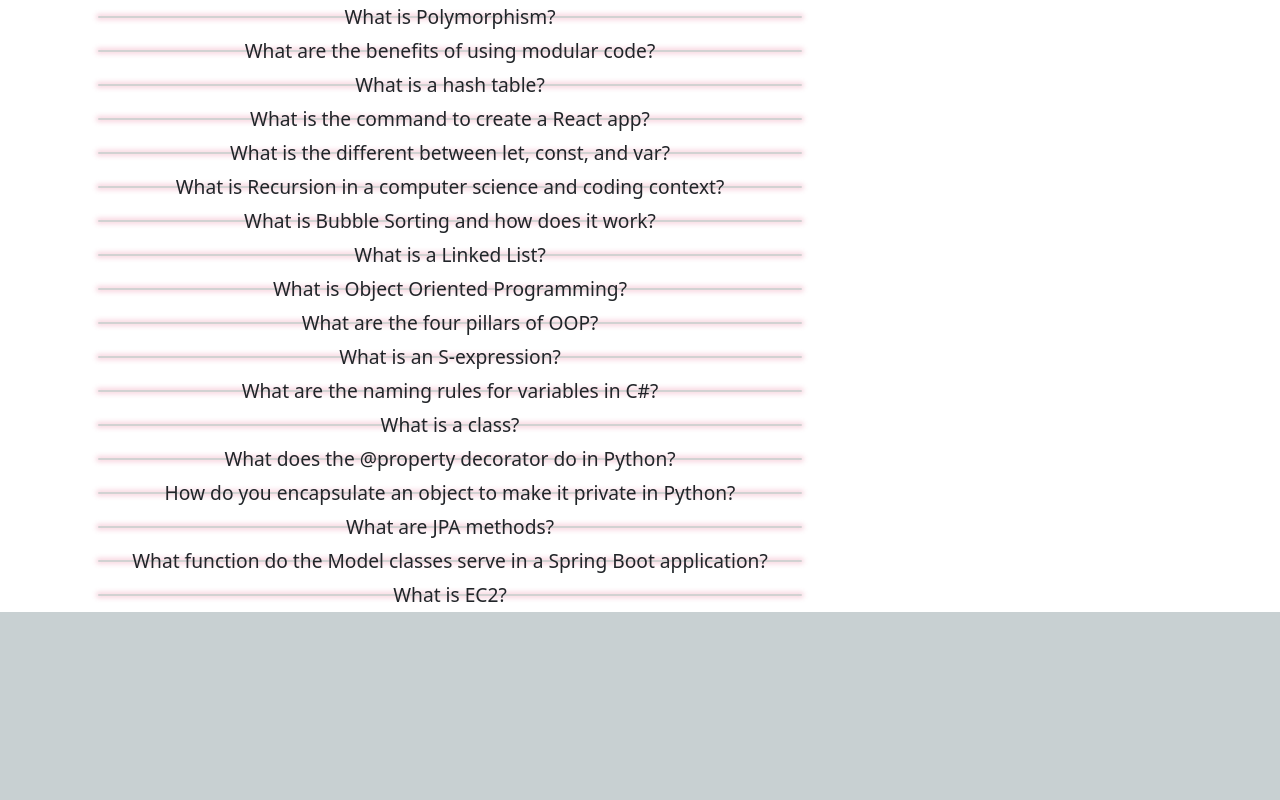
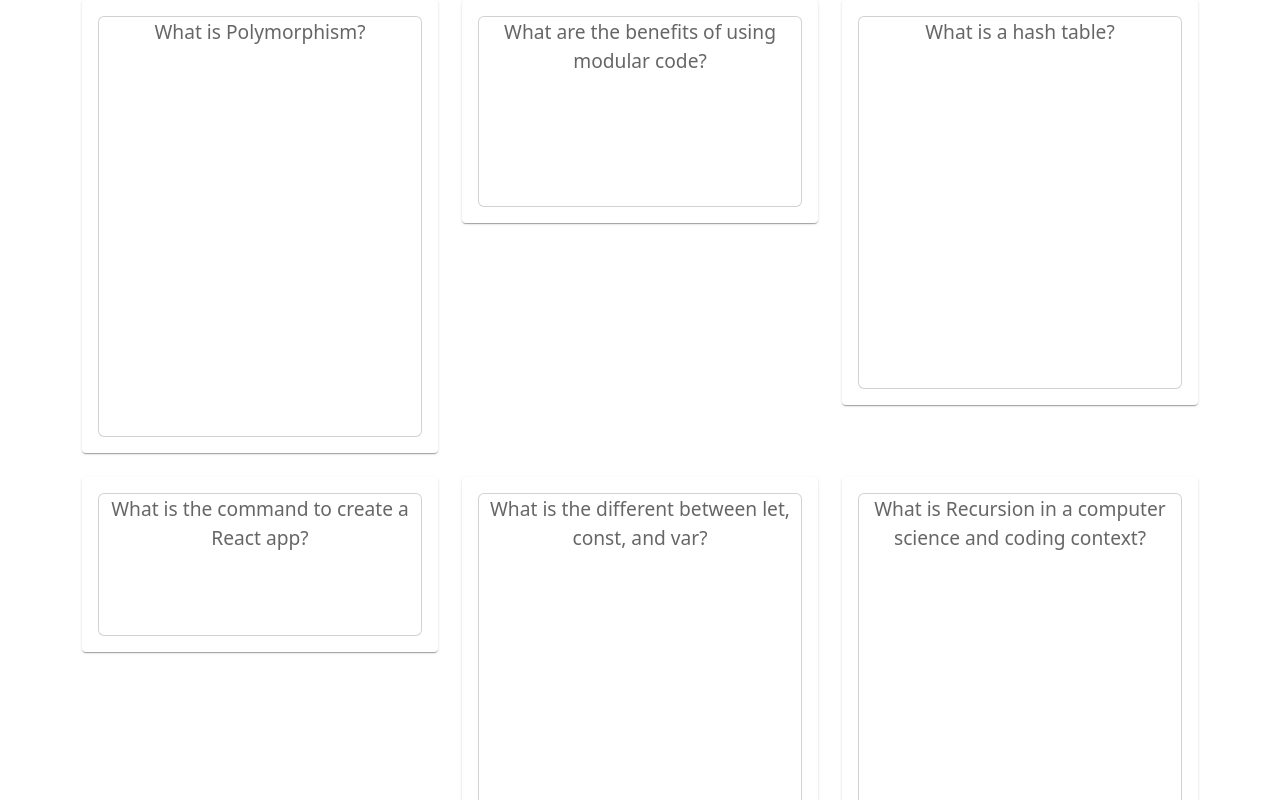
Before and after one commit to sarahwylie/flashcards, a React (Create React App) app: page / in a window 1280 px wide. Shown: the top 800 px of the page. Built offline with nearby package versions, Linux system fonts and the light colour scheme.

Commit message:
working on just a little styling

```diff
--- a/package.json
+++ b/package.json
@@ -3,9 +3,13 @@
   "version": "0.1.0",
   "private": true,
   "dependencies": {
+    "@emotion/react": "^11.10.5",
+    "@emotion/styled": "^11.10.5",
     "@fortawesome/fontawesome-svg-core": "^6.2.1",
     "@fortawesome/free-solid-svg-icons": "^6.2.1",
     "@fortawesome/react-fontawesome": "^0.2.0",
+    "@mui/material": "^5.11.4",
+    "@mui/styled-engine-sc": "^5.11.0",
     "@testing-library/jest-dom": "^5.16.5",
     "@testing-library/react": "^13.4.0",
     "@testing-library/user-event": "^13.5.0",
@@ -15,6 +19,7 @@
     "react-dom": "^18.2.0",
     "react-icons": "^4.6.0",
     "react-scripts": "5.0.1",
+    "styled-components": "^5.3.6",
     "web-vitals": "^2.1.4"
   },
   "scripts": {
--- a/src/App.js
+++ b/src/App.js
@@ -1,22 +1,39 @@
+// import { useState } from "react";
 import Flashcards from './components/Flashcards';
 import queries from './components/Queries';
-import Container from 'react-bootstrap/Container';
-import Row from 'react-bootstrap/Row';
-import Col from 'react-bootstrap/Col';
+// import Container from 'react-bootstrap/Container';
+// import Row from 'react-bootstrap/Row';
+// import Col from 'react-bootstrap/Col';
 import './index.css'
+import Grid from '@mui/material/Unstable_Grid2';
+import { experimentalStyled as styled } from '@mui/material/styles';
+import Box from '@mui/material/Box';
+import Paper from '@mui/material/Paper';
+
+const Item = styled(Paper)(({ theme }) => ({
+  backgroundColor: theme.palette.mode === 'dark' ? '#1A2027' : '#fff',
+  // ...theme.typography.body2,
+  padding: theme.spacing(2),
+  textAlign: 'center',
+  color: theme.palette.text.secondary,
+}));
 
 const App = () => {
+  // const [flip, setFlip] = useState(false);
 
   return (
-    <Container>
-      <Row>
-      <Col className="card-container" sm={8}>
-      {queries.map(query => {
-            return <Flashcards key={query.id} query={query} />
-          })}
-        </Col>
-      </Row>
-    </Container>
+    <Box sx={{ flexGrow: 2 }} className="container">
+      <Grid container spacing={{ xs: 2, md: 3 }} columns={{ xs: 4, sm: 8, md: 12 }}>
+        {/* <Grid xs={12} xl={3}> */}
+        {/* <Item className="card-container"> */}
+        {queries.map(query => {
+          return <Grid item xs={2} sm={4} md={4}>
+            <Item><Flashcards query={query} key={query.id}/></Item></Grid>
+        })}
+        {/* </Item> */}
+        {/* </Grid> */}
+      </Grid>
+    </Box>
   );
 }
 
--- a/src/components/Queries.js
+++ b/src/components/Queries.js
@@ -98,7 +98,7 @@ const queries = [
     source: 'https://learn.microsoft.com/en-us/training/modules/python-object-oriented-programming/5-game-transitions-with-methods'
   },
   {
-      id:15,
+    id: 15,
     category: "Python",
     question: 'How do you encapsulate an object to make it private in Python?',
     answer: 'Add double underscores before and after (__object__)',
@@ -124,7 +124,42 @@ const queries = [
     question: "What is EC2?",
     answer: "Elastic Compute Cloud - provides scalable computing capacity in the cloud",
     source: "https://docs.aws.amazon.com/AWSEC2/latest/UserGuide/concepts.html"
-    }
+  },
+  {
+    id: 19,
+    category: "Terraform",
+    question: "What is the ami attribute?",
+    answer: "Specifies the Amazon machine image ID for the EC2 instance.",
+    source: "https://www.freecodecamp.org/news/terraform-syntax-for-beginners/"
+  },
+  {
+    id: 20,
+    category: "Terraform",
+    question: "What is the instance_type attribute?",
+    answer: "Specifies the size of the machine to be created.",
+    source: "https://www.freecodecamp.org/news/terraform-syntax-for-beginners/"
+  },
+  {
+    id: 21,
+    category: "Terraform",
+    question: "What are providers?",
+    answer: "Providers let Terraform know which plugins need to be installed to execute the configuration.",
+    source: "https://www.freecodecamp.org/news/terraform-syntax-for-beginners/"
+  },
+  {
+    id: 22,
+    category: "Terraform",
+    question: "What are resources?",
+    answer: "Resources represent the actual cloud resources to be created.",
+    source: "https://www.freecodecamp.org/news/terraform-syntax-for-beginners/"
+  },
+  {
+    id: 23,
+    category: "Terraform",
+    question: "What is the best practice for organizing code file structure in Terraform applications?",
+    answer: "As a general practice, the Terraform codebase is divided into multiple files based on the providers, resources, and variables. variables.tf contains all declared input variables (region, ami, type) and output variables (instance_id). provider.tf contains declarations for providers (terraform, aws). main.tf contains declarations for actual resources to be created.",
+    source: "https://www.freecodecamp.org/news/terraform-syntax-for-beginners/"
+  },
 ]
 
 export default queries;
--- a/src/index.css
+++ b/src/index.css
@@ -17,30 +17,35 @@ body {
   height: 100%;
 } */
 
-.card-container {
+.container {
+  height: 100vh;
+  width: 100%;
+  display: flex;
+}
+/* .card-container {
   display: grid;
   align-items: center;
-  /* grid-template-columns: repeat(4, 1fr);
-  column-gap: 2em;
+  grid-template-columns: repeat(4, 1fr); */
+  /* column-gap: 2em;
   row-gap: 1em; */
-}
+/* } */
 
 .card {
-  display: flex;
-  justify-content: center;
+  flex: 1;
+  /* justify-content: center;
   text-align: center;
   align-items: center;
-  position: relative;
-  border-radius: 0.25rem;
+  position: relative; */
+  /* border-radius: 0.25rem;
   border:rgba(0, 0, 0, 0.5);
-  box-shadow: 0 0 5px 2px rgba(228, 117, 150, 0.3);
+  box-shadow: 0 0 5px 2px rgba(228, 117, 150, 0.3); */
   background-color: #faf9f6;
   transform-style: preserve-3d;
   transform: perspective(1000px) rotateY(var(--rotate-y, 0));
   cursor: pointer;
   transition: 150ms;
-  margin: 1rem;
-  border: 1px solid black;
+  /* margin: 1rem; */
+  /* border: 1px solid black; */
 }
 
 .card:hover {
@@ -53,7 +58,8 @@ body {
 
 .front,
 .back {
-  position: absolute;
+  flex: 1;
+  /* position: absolute; */
   padding: .05rem;
   backface-visibility: hidden;
   font-size: larger;
```
Also changed, not shown: src/components/List.js (+11 -9 lines), src/components/Flashcards.js (line endings or trailing spaces), 1 other file (tests, documents, lock files or other folders). Lines whose indentation alone changed are shown as unchanged.
